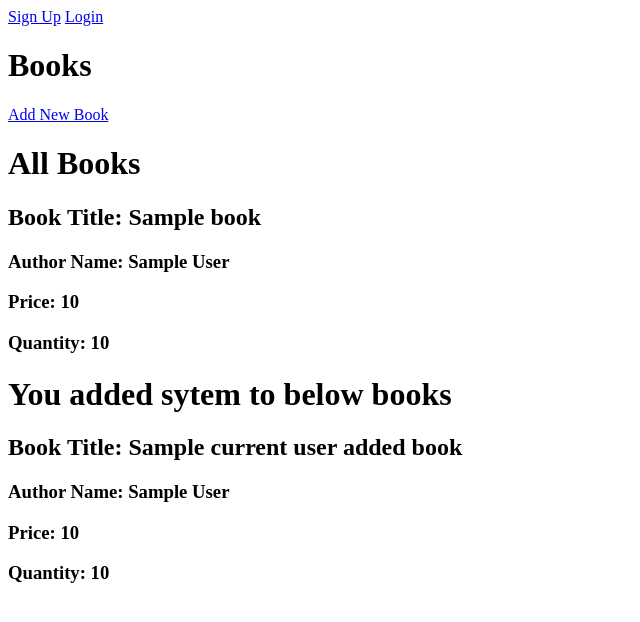
After one commit to asadlion11/mini-bookshop-management-system, a Django app: template app/templates/app/books.html in a window 1280 px wide. The commit adds this page. Shown: the top 622 px of the page, without its empty margins (0-640 px from the left). Run offline with Django 5.2, Linux system fonts and the light colour scheme; the template is opened without the code that fills it: most values are stand-ins (such as "Sample title", 1, 10 or a date in 2020).

Commit message:
Dashboard, Books and New Book

```diff
--- a/app/templates/app/base.html
+++ b/app/templates/app/base.html
@@ -12,8 +12,8 @@
 
     <nav>
       {% if user.is_authenticated %}
-      <a href="#">Dashboard</a>
-      <a href="#">Books</a>
+      <a href="{% url 'dashboard' %}">Dashboard</a>
+      <a href="{% url 'books' %}">Books</a>
       <a href="{% url 'logout' %}">Logout</a>
       {% else %}
       <a href="{% url "signup" %}">Sign Up</a>
--- /dev/null
+++ b/app/templates/app/books.html
@@ -0,0 +1,25 @@
+{% extends "./base.html" %}
+{% block title %}Books{% endblock %}
+{% block content %}
+<h1>Books</h1>
+<a href="{% url 'new-book' %}">Add New Book</a>
+{% if books %}
+<h1>All Books</h1>
+    {% for book in books %}
+    <h2>Book Title: {{ book.title }}</h2>
+    <h3>Author Name: {{ book.author }}</h3>
+    <h3>Price: {{ book.price }}</h3>
+    <h3>Quantity: {{ book.quantity }}</h3>
+    {% endfor %}
+    <h1>You added sytem to below books</h1>
+    {% for current_user_added_book in current_user_added_books %}
+    <h2>Book Title: {{ current_user_added_book.title }}</h2>
+    <h3>Author Name: {{ current_user_added_book.author }}</h3>
+    <h3>Price: {{ current_user_added_book.price }}</h3>
+    <h3>Quantity: {{ current_user_added_book.quantity }}</h3>
+    {% endfor %}
+{% else %}
+<h3>No Books are avaialable</h3>
+<a href="{% url 'new-book' %}">Add New Book</a>
+{% endif %}
+{% endblock %}
--- a/app/urls.py
+++ b/app/urls.py
@@ -6,4 +6,8 @@ urlpatterns = [
     path('signup/', views.signup, name='signup'),
     path('logout/', views.logout_user, name='logout'),
     path('dashboard/', views.dashboard, name='dashboard'),
+    path('books/', views.books, name='books'),
+    path('books/new-book', views.new_book, name='new-book'),
+    path('books/update-book/<int:id>', views.update_book, name='update-book'),
+    path('books/delete-book/<int:id>', views.delete_book, name='delete-book'),
 ]
```
Also changed, not shown: app/forms.py (+10 -3 lines), app/templates/app/book-form.html (added, +10 -0 lines), app/templates/app/dashboard.html (+17 -1 lines), app/views.py (+37 -4 lines).
